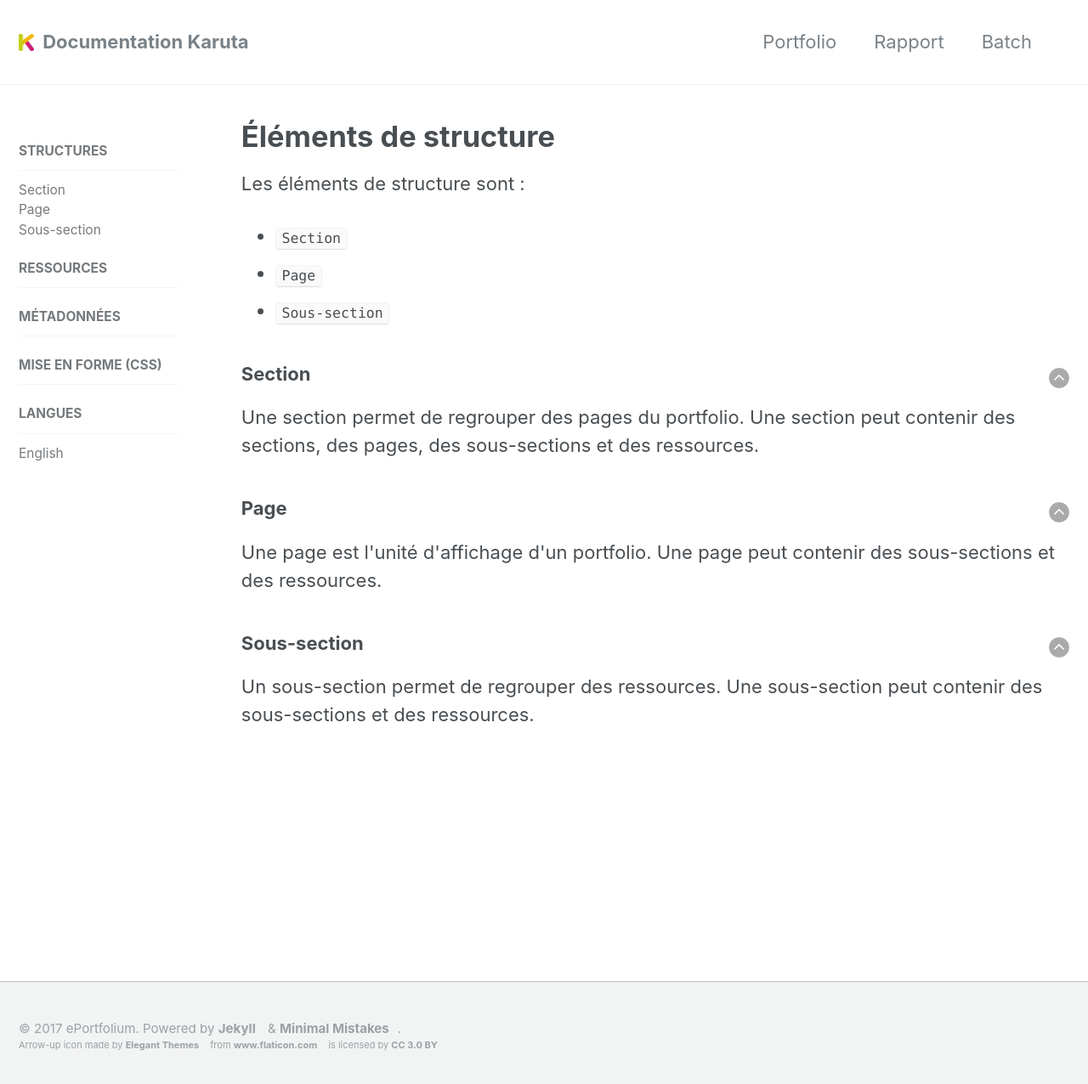
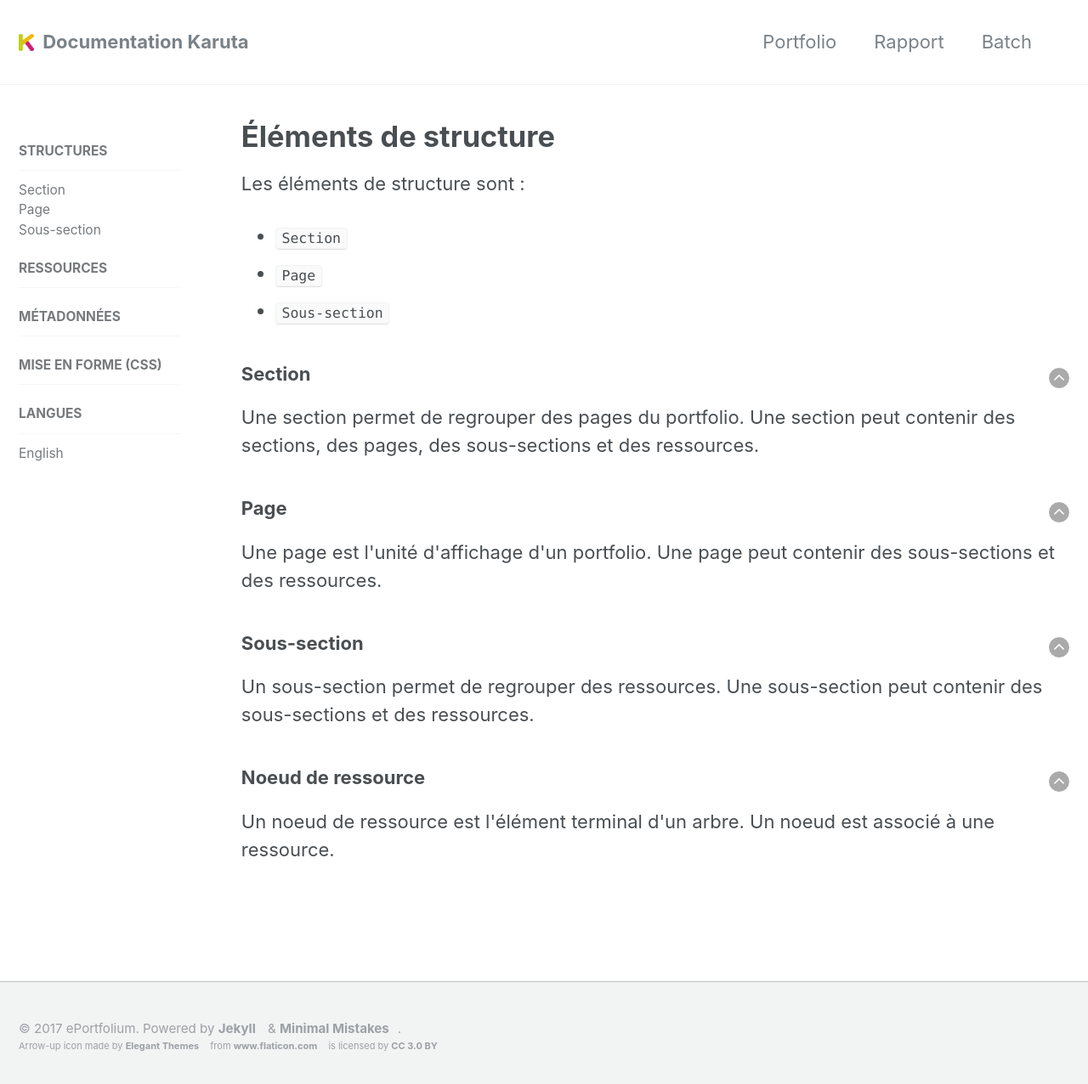
Before and after one commit to karutaproject/karuta-frontend-documentation, a Jekyll site: the page built from _pages/structures_fr.html, in a window 1280 px wide and 1283 px high. Shown: the top 1276 px of the window at 85% size. Built offline with Jekyll 4.4.1, drawn with Linux system fonts in a browser that asks for light colours.

Commit message:
navigation

```diff
--- a/_data/navigation.yml
+++ b/_data/navigation.yml
@@ -191,6 +191,8 @@
         url: /structures_fr/#asmunit
       - title: "Subsection"
         url: /structures_fr/#asmunitstructure
+      - title: "Noeud de ressource"
+        url: /structures_fr/#asmcontext
   - title: Resources
     url: /resources_en/
   - title: Metadata
--- a/_pages/resources_fr.html
+++ b/_pages/resources_fr.html
@@ -26,7 +26,7 @@
 
 <article>
 	<a style='float:right' href='#top'><img src='../assets/img/arrow-up.png'/></a>
-	<h3 id='#field'>Texte court</h3>
+	<h3 id='field'>Texte court</h3>
 	<p></p>
 </article>
 
--- a/_pages/structures_fr.html
+++ b/_pages/structures_fr.html
@@ -32,3 +32,9 @@
 	<h3 id='asmunitstructure'>Sous-section</h3>
 	<p>Un sous-section permet de regrouper des ressources. Une sous-section peut contenir des sous-sections et des ressources.</p>
 </article>
+
+<article>
+	<a style='float:right' href='#top'><img src='../assets/img/arrow-up.png'/></a>
+	<h3 id='asmcontext'>Noeud de ressource</h3>
+	<p>Un noeud de ressource est l'élément terminal d'un arbre. Un noeud est associé à une ressource.</p>
+</article>
```
